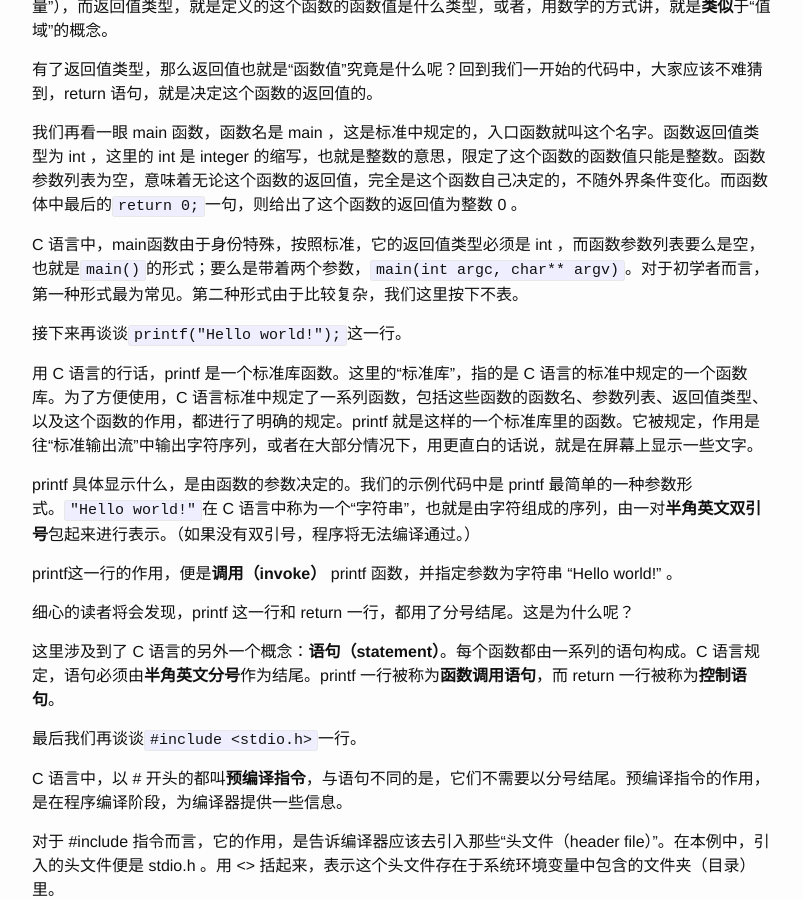
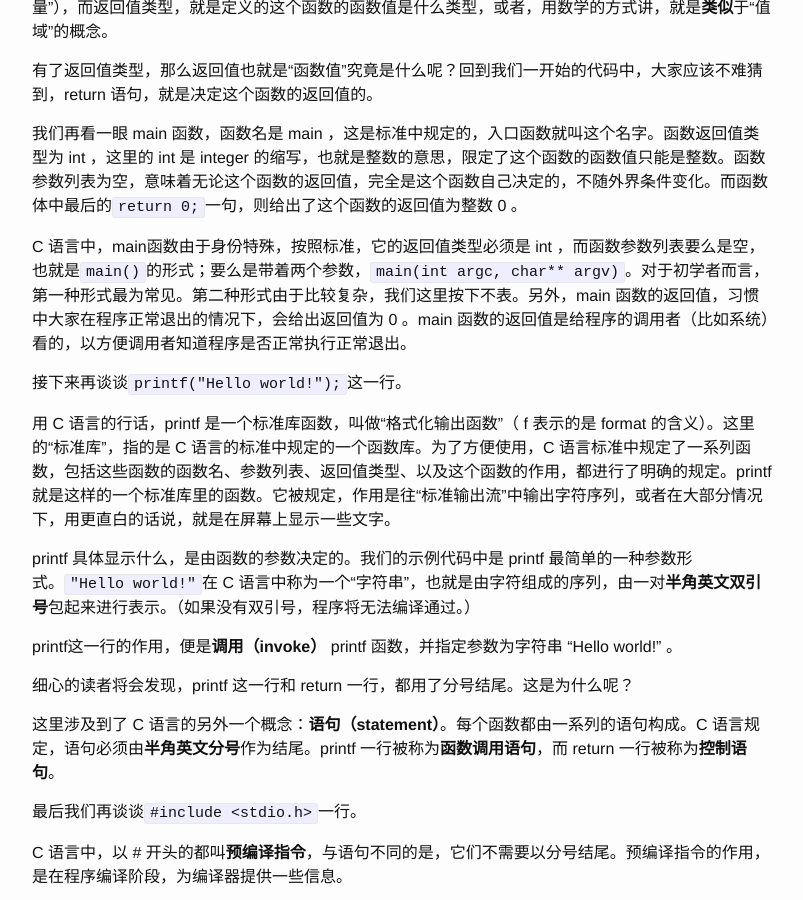
Before and after one commit to erueat/erueat.github.io, a Jekyll site: the page built from _posts/2016-10-26-C 语言教学——从 Hello World 讲起.markdown, in a window 1280 px wide and 900 px high, scrolled down 1485 px. Shown: the whole window, without its empty margins (238-1041 px from the left). Built offline with Jekyll 4.4.1, drawn with Linux system fonts in a browser that asks for light colours; some of the changed text lies outside the part shown.

Commit message:
fix bug;

```diff
--- a/_posts/2016-10-26-C 语言教学——从 Hello World 讲起.markdown
+++ b/_posts/2016-10-26-C 语言教学——从 Hello World 讲起.markdown
@@ -34,7 +34,7 @@
 
 这部分代码是一个固定搭配。它表示的是程序的入口，是整个程序的大门。程序运行的时候，首先找到的就是这么一个地方。
 
-而 ``printf("Hello world！");`` 这一行呢，是借用一个叫做 printf 的工具，这个工具是系统自带的，作用呢，就是往屏幕上打印。那么究竟打印什么内容呢？这便由括号里的东西来决定了。在这份实例代码中，我们括号里写着"Hello world!"，就是让屏幕上打印出 Hello world!这句话。
+而 ``printf("Hello world!");`` 这一行呢，是借用一个叫做 printf 的工具，这个工具是系统自带的，作用呢，就是往屏幕上打印。那么究竟打印什么内容呢？这便由括号里的东西来决定了。在这份实例代码中，我们括号里写着``"Hello world!"``，就是让屏幕上打印出 Hello world! 这句话。
 
 再回过头看第一行 ``#include <stdio.h>`` 。前面讲到，printf 是一个系统自带的工具，但是系统自带的工具有很多，放在很多地方，程序怎么知道上哪儿找 printf 这个工具呢？这便是第一行代码的作用了。stdio.h 可以理解为一个工具包。通过 include 语句，把这个工具包引入到程序里，程序才能使用它里面的工具。而 printf 正是在这个工具包中的。
 
@@ -61,11 +61,11 @@
 
 我们再看一眼 main 函数，函数名是 main ，这是标准中规定的，入口函数就叫这个名字。函数返回值类型为 int ，这里的 int 是 integer 的缩写，也就是整数的意思，限定了这个函数的函数值只能是整数。函数参数列表为空，意味着无论这个函数的返回值，完全是这个函数自己决定的，不随外界条件变化。而函数体中最后的``return 0;``一句，则给出了这个函数的返回值为整数 0 。
 
-C 语言中，main函数由于身份特殊，按照标准，它的返回值类型必须是 int ，而函数参数列表要么是空，也就是``main()``的形式；要么是带着两个参数，``main(int argc, char** argv)``。对于初学者而言，第一种形式最为常见。第二种形式由于比较复杂，我们这里按下不表。
+C 语言中，main函数由于身份特殊，按照标准，它的返回值类型必须是 int ，而函数参数列表要么是空，也就是``main()``的形式；要么是带着两个参数，``main(int argc, char** argv)``。对于初学者而言，第一种形式最为常见。第二种形式由于比较复杂，我们这里按下不表。另外，main 函数的返回值，习惯中大家在程序正常退出的情况下，会给出返回值为 0 。main 函数的返回值是给程序的调用者（比如系统）看的，以方便调用者知道程序是否正常执行正常退出。
 
 接下来再谈谈``printf("Hello world!");``这一行。
 
-用 C 语言的行话，printf 是一个标准库函数。这里的“标准库”，指的是 C 语言的标准中规定的一个函数库。为了方便使用，C 语言标准中规定了一系列函数，包括这些函数的函数名、参数列表、返回值类型、以及这个函数的作用，都进行了明确的规定。printf 就是这样的一个标准库里的函数。它被规定，作用是往“标准输出流”中输出字符序列，或者在大部分情况下，用更直白的话说，就是在屏幕上显示一些文字。
+用 C 语言的行话，printf 是一个标准库函数，叫做“格式化输出函数”（ f 表示的是 format 的含义）。这里的“标准库”，指的是 C 语言的标准中规定的一个函数库。为了方便使用，C 语言标准中规定了一系列函数，包括这些函数的函数名、参数列表、返回值类型、以及这个函数的作用，都进行了明确的规定。printf 就是这样的一个标准库里的函数。它被规定，作用是往“标准输出流”中输出字符序列，或者在大部分情况下，用更直白的话说，就是在屏幕上显示一些文字。
 
 printf 具体显示什么，是由函数的参数决定的。我们的示例代码中是 printf 最简单的一种参数形式。``"Hello world!"``在 C 语言中称为一个“字符串”，也就是由字符组成的序列，由一对**半角英文双引号**包起来进行表示。（如果没有双引号，程序将无法编译通过。）
 
```
